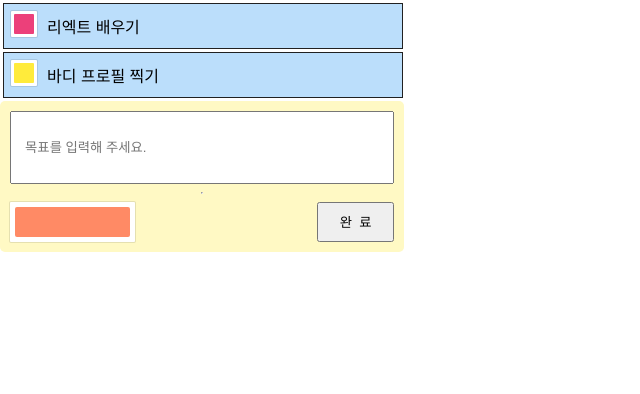
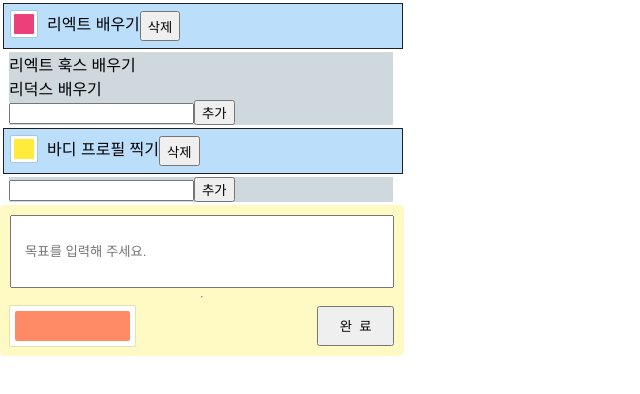
Before and after one commit to youngyounkim/B-BPlaner, a React (Create React App) app in the folder bbp/: page / in a window 1280 px wide. Shown: the top 394 px of the page, without its empty margins (0-640 px from the left). Built offline with nearby package versions, Linux system fonts and the light colour scheme.

Commit message:
[target][ReadTargetEntry, actions, targetReducer]삭제 기능 추가

```diff
--- a/bbp/src/component/TodoList/TargetList/ReadTargetList/ReadTargetEntry/ReadTargetEntry.js
+++ b/bbp/src/component/TodoList/TargetList/ReadTargetList/ReadTargetEntry/ReadTargetEntry.js
@@ -4,10 +4,13 @@ import { useSelector, useDispatch } from "react-redux";
 import {
   changeTargetColor,
   addTarget,
+  addActivity,
+  deleteTarget,
 } from "../../../../../redux/actions/actions";
 import ColorPicker from "../../ColorPicker";
 import reactCSS from "reactcss";
 import ReadActivityList from "../ReadTargetEntry/ReadActivityList/ReadActivityList";
+import AddActivity from "./AddActivity";
 
 // 테스트 /////////////////////////////////////////////////////////
 
@@ -15,10 +18,11 @@ const ReadTargetEntry = ({ id, name, color, activities }) => {
   const state = useSelector((state) => {
     return state.targetReducer;
   });
+
   const dispatch = useDispatch();
   // const targetInput = useRef();
 
-  const targetName = useState(null);
+  // const targetName = useState(null);
 
   const [targetColor, setTargetColor] = useState(color);
 
@@ -30,6 +34,12 @@ const ReadTargetEntry = ({ id, name, color, activities }) => {
 
   const handleChangeColor = function (color) {
     setTargetColor(color.hex);
+  };
+
+  const handleDeleteTodo = (id) => {
+    // e.preventDefault();
+    console.log("삭제", id);
+    dispatch(deleteTarget(id));
   };
 
   // const handleTarget = function (e) {
@@ -70,21 +80,41 @@ const ReadTargetEntry = ({ id, name, color, activities }) => {
       },
       mainEntry: {
         display: "flex",
-        alignItems: "center",
+        flexDirection: "row",
         backgroundColor: "#bbdefb",
         padding: "7px",
         margin: "3px",
         border: "1px solid #212121",
-        width: "30%"
+        width: "30%",
       },
       textEntry: {
-        marginLeft: "10px"
-      }
+        marginLeft: "10px",
+      },
+      delBtn: {
+        display: "flex",
+        float: "right",
+        alignItems: "flex-end",
+      },
+      subEntryList: {
+        display: "flex",
+        flexDirection: "column",
+        backgroundColor: "#cfd8dc",
+        width: "30%",
+        margin: "3px 3px 3px 9px",
+      },
+      subEntry: {
+        display: "flex",
+        flexDirection: "column",
+      },
+      addSubEntry: {
+        display: "flex",
+      },
     },
   });
 
   return (
     <>
+      <div className="Entry">
         <div className="mainEntry" style={styles.mainEntry}>
           {/* <form onSubmit={handleTarget} className="MainEntryName" key={id}>
           {name}
@@ -103,8 +133,19 @@ const ReadTargetEntry = ({ id, name, color, activities }) => {
           <div className="textEntry" style={styles.textEntry}>
             {name}
           </div>
+          <button className="delBtn" onClick={() => handleDeleteTodo(id)}>
+            삭제
+          </button>
         </div>
-      {/* <div className="SubEntry">{<ReadActivityList id={id} />}</div> */}
+        <div className="subEntryList" style={styles.subEntryList}>
+          <div className="subEntry" style={styles.subEntry}>
+            {<ReadActivityList id={id} />}
+          </div>
+          <div className="addSubEntry" style={styles.addSubEntry}>
+            {<AddActivity id={id} />}
+          </div>
+        </div>
+      </div>
     </>
   );
 };
--- a/bbp/src/redux/actions/actions.js
+++ b/bbp/src/redux/actions/actions.js
@@ -1,10 +1,17 @@
-export const ADD_TARGET = "ADD_TARGET" ;
+export const ADD_TARGET = "ADD_TARGET";
 export const ADD_ACTIVITY = "ADD_ACTIVITY";
-export const CHANGE_ACTIVITY_NAME = "CHANGE_ACTIVITY_NAME"
+export const CHANGE_ACTIVITY_NAME = "CHANGE_ACTIVITY_NAME";
 export const CHANGE_TARGET_COLOR = "CHANGE_TARGET_COLOR"; // ReadTargetEntry 에서 목표색 바꿈기능 - 제천
-export const DELETE_ACTIVITY = "DELETE_ACTIVITY"
+export const DELETE_ACTIVITY = "DELETE_ACTIVITY";
+export const DELETE_TARGET = "DELETE_TARGET";
 
-export const addTarget = (targetCnt, name, color, activitiesCnt=1, activities=[]) => {
+export const addTarget = (
+  targetCnt,
+  name,
+  color,
+  activitiesCnt = 1,
+  activities = []
+) => {
   return {
     type: ADD_TARGET,
     payload: {
@@ -12,48 +19,57 @@ export const addTarget = (targetCnt, name, color, activitiesCnt=1, activities=[]
       name: name,
       color: color,
       activitiesCnt: activitiesCnt,
-            activities: activities
-        }
-    }
-}
+      activities: activities,
+    },
+  };
+};
 
 export const addActivity = (id, name) => {
   return {
-        type : ADD_ACTIVITY,
-        payload : {
+    type: ADD_ACTIVITY,
+    payload: {
       id: id,
-            name: name
-        }
-    }
-}
+      name: name,
+    },
+  };
+};
 
 export const changeActivityName = (targetId, activityId, inputValue) => {
   return {
-        type : CHANGE_ACTIVITY_NAME,
-        payload : {
+    type: CHANGE_ACTIVITY_NAME,
+    payload: {
       targetId,
       activityId,
-            inputValue
-        }
-    }
-}
+      inputValue,
+    },
+  };
+};
 // 목표색 바꿈 액션
 export const changeTargetColor = (id, color) => {
   return {
-        type : CHANGE_TARGET_COLOR,
-        payload : {
+    type: CHANGE_TARGET_COLOR,
+    payload: {
       id: id,
-            color: color
-        }
-    }
-}
+      color: color,
+    },
+  };
+};
 
-export const deleteActivity = (targetId, id) =>{
+export const deleteActivity = (targetId, id) => {
   return {
-        type : DELETE_ACTIVITY,
-        payload : {
-            targetId : targetId,
-            id : id
-        }
-    }
-}
+    type: DELETE_ACTIVITY,
+    payload: {
+      targetId: targetId,
+      id: id,
+    },
+  };
+};
+
+export const deleteTarget = (id) => {
+  return {
+    type: DELETE_TARGET,
+    payload: {
+      id: id,
+    },
+  };
+};
--- a/bbp/src/redux/reducers/targetReducer.js
+++ b/bbp/src/redux/reducers/targetReducer.js
@@ -1,69 +1,95 @@
-import dummy from "../dummy.json"
-import { ADD_TARGET, ADD_ACTIVITY, CHANGE_TARGET_COLOR, DELETE_ACTIVITY, CHANGE_ACTIVITY_NAME } from "../actions/actions"
+import dummy from "../dummy.json";
+import {
+  ADD_TARGET,
+  ADD_ACTIVITY,
+  CHANGE_TARGET_COLOR,
+  DELETE_ACTIVITY,
+  CHANGE_ACTIVITY_NAME,
+  DELETE_TARGET,
+} from "../actions/actions";
 
-
-const targetReducer = (state = dummy ,action) => {
-
-    switch ( action.type ) {
-        case ADD_TARGET :
+const targetReducer = (state = dummy, action) => {
+  switch (action.type) {
+    case ADD_TARGET:
       return Object.assign({}, state, {
         targetCnt: state.targetCnt + 1,
-                target: [...state.target, action.payload]
+        target: [...state.target, action.payload],
       });
 
-            case ADD_ACTIVITY :
-            let obj = {...state, target : [...state.target.map((el)=>{
-                if(el.id === action.payload.id){
-                    el.activities = [...el.activities, { id : el.activitiesCnt, name : action.payload.name}]
-                    el.activitiesCnt++
+    case ADD_ACTIVITY:
+      let obj = {
+        ...state,
+        target: [
+          ...state.target.map((el) => {
+            if (el.id === action.payload.id) {
+              el.activities = [
+                ...el.activities,
+                { id: el.activitiesCnt, name: action.payload.name },
+              ];
+              el.activitiesCnt++;
               return el;
             }
             return el;
-            })]}
-            return obj
+          }),
+        ],
+      };
+      return obj;
 
-        case CHANGE_ACTIVITY_NAME :
-            const { targetId, activityId, inputValue } = action.payload
+    case DELETE_TARGET:
+      console.log("targetCnt은 ", state.targetCnt);
+      const nextState = state.target.filter(
+        (el) => el.id !== action.payload.id
+      );
+      console.log("nextState는 ", nextState);
+      return { ...state, target: nextState };
+
+    case CHANGE_ACTIVITY_NAME:
+      const { targetId, activityId, inputValue } = action.payload;
       return {
         ...state,
-                target : state.target.map(target => {
-                    if(target.id === targetId){
-                        target.activities = target.activities.map(activity => {
-                            if(activity.id === activityId){
-                                activity = { ...activity, name : inputValue }
+        target: state.target.map((target) => {
+          if (target.id === targetId) {
+            target.activities = target.activities.map((activity) => {
+              if (activity.id === activityId) {
+                activity = { ...activity, name: inputValue };
               }
-                            return activity
-                        })
+              return activity;
+            });
           }
-                    return target
-                })
-            }
+          return target;
+        }),
+      };
 
-        case DELETE_ACTIVITY :
-            return {...state, target : [...state.target.map((el)=>{
-                if(el.id === action.payload.targetId){
-                    el.activities = el.activities.filter((el)=>{
-                        if(el.id === action.payload.id){
-                            return false
+    case DELETE_ACTIVITY:
+      return {
+        ...state,
+        target: [
+          ...state.target.map((el) => {
+            if (el.id === action.payload.targetId) {
+              el.activities = el.activities.filter((el) => {
+                if (el.id === action.payload.id) {
+                  return false;
                 } else {
                   return true;
                 }
-                    })
+              });
               return el;
             }
             return el;
-            })]}
+          }),
+        ],
+      };
 
-        case CHANGE_TARGET_COLOR :
-            let idx = state.target.findIndex(el => el.id === action.payload.id)
+    case CHANGE_TARGET_COLOR:
+      let idx = state.target.findIndex((el) => el.id === action.payload.id);
       let copiedTargets = state.target.slice(0);
-            copiedTargets[idx].color =  action.payload.color;
+      copiedTargets[idx].color = action.payload.color;
       return Object.assign({}, state, {
-                target: copiedTargets
+        target: copiedTargets,
       });
     default:
-            return state
+      return state;
   }
-}
+};
 
-export default targetReducer
+export default targetReducer;
```
Lines whose indentation alone changed are shown as unchanged.
